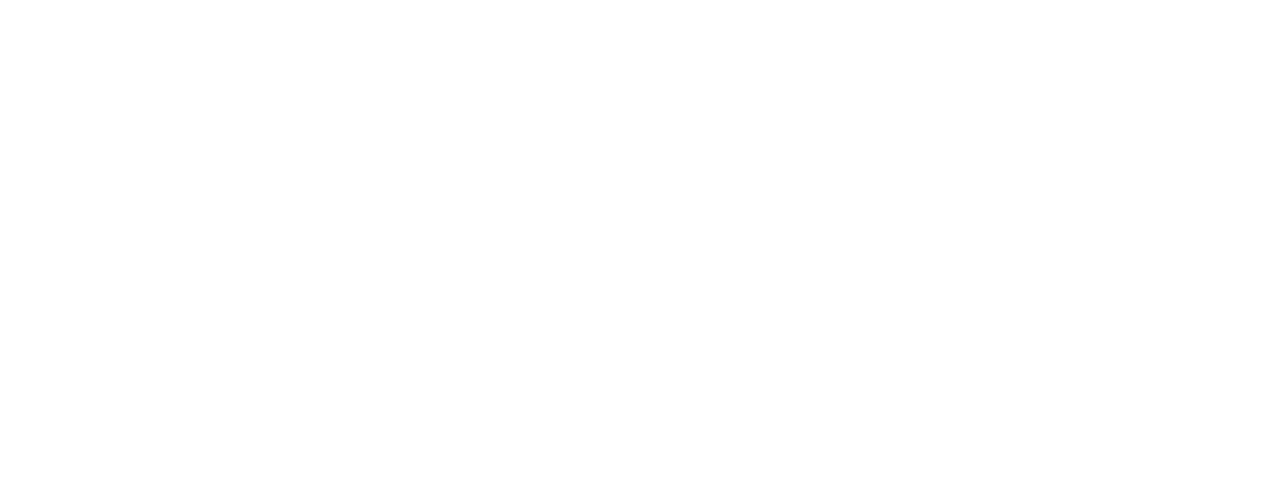
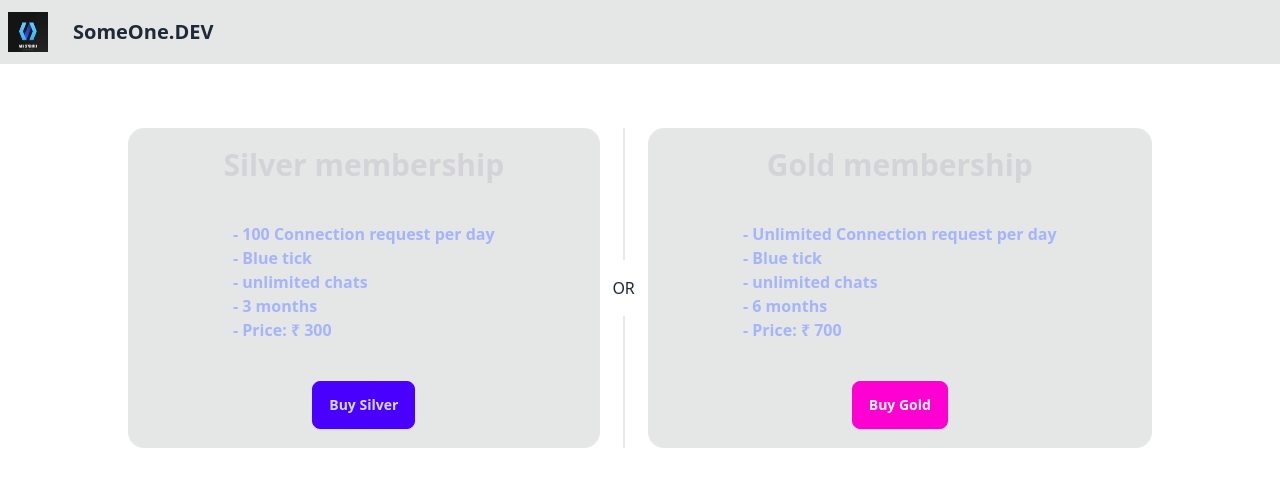
Before and after one commit to shivam9198/SomeOne.dev-frontend, a React (Vite) app: page /premium in a window 1280 px wide. Before the commit this address had no page. Shown: the top 486 px of the page. Built offline with nearby package versions, Linux system fonts and the light colour scheme; no server answers.

Commit message:
razorpay integration

```diff
--- a/index.html
+++ b/index.html
@@ -3,8 +3,9 @@
   <head>
     <meta charset="UTF-8" />
     <link rel="icon" type="image/svg+xml" href="/vite.svg" />
-    <meta name="viewport" content="width=device-width, initial-scale=1.0" />
+   <meta name="viewport" content="width=device-width, initial-scale=1.0" />
     <title>SomeOne.Dev</title>
+    <script src="https://checkout.razorpay.com/v1/checkout.js"></script>
   </head>
   <body>
     <div id="root"></div>
--- a/src/App.jsx
+++ b/src/App.jsx
@@ -8,6 +8,7 @@ import appStore from './utils/AppStore'
 import Feed from './components/Feed'
 import Connection from './components/Connection'
 import Request from './components/Request'
+import Premium from './components/Premium'
 
 function App() {
   return (
@@ -20,6 +21,7 @@ function App() {
       <Route path ='/profile' element={<Profile/>}/>      {/*this route is the child route */}
       <Route path ='/request' element={<Request/>}/>      {/*this route is the child route */}
       <Route path ='/connections' element={<Connection/>}/>      {/*this route is the child route */}
+      <Route path ='/premium' element={<Premium/>}/>      {/*this route is the child route */}
       </Route>
     </Routes>
     </BrowserRouter>
--- a/src/components/Connection.jsx
+++ b/src/components/Connection.jsx
@@ -21,11 +21,13 @@ function Connection() {
 
 useEffect(()=>{
     getConnections();
-},[])
+},[userConnections])
 if(!userConnections) return;
+if (userConnections.length === 0)
+    return <h1 className="font-bold text-3xl text-center my-10 pt-20"> No Connection Found</h1>;
   return (
-  <div className='w-full h-screen flex-col justify-items-center overflow-hidden pt-20 '>
-<h1 className='font-bold text-3xl text-center underline mb-8'> My Connections</h1>
+  <div className='w-full h-screen flex-col justify-items-center overflow-hidden pt-20 overflow-y-auto'>
+<h1 className='font-bold text-3xl text-center underline mb-8  '> My Connections</h1>
 
 {userConnections.map((connection)=>{
     const{firstName ,lastName, age, gender,bio, _id, profilePic }= connection
--- a/src/components/Navbar.jsx
+++ b/src/components/Navbar.jsx
@@ -54,6 +54,7 @@ const handleLogout = async()=>{
           </li>
           <li><Link to ="/request">Requests</Link></li>
           <li><Link to ="/connections">Connections</Link></li>
+          <li><Link to ="/premium">Premium</Link></li>
           <li><a onClick={handleLogout}>Logout</a></li>
         </ul>
       </div>
--- /dev/null
+++ b/src/components/Premium.jsx
@@ -0,0 +1,75 @@
+import React from 'react'
+import baseUrl from '../utils/BaseUrl';
+import axios from 'axios';
+
+function Premium() {
+ const handlePayment = async (type)=>{
+    try {
+      const order =   await axios.post(baseUrl+"/payment/create",{membershipType : type},{withCredentials:true});
+      console.log(order);
+
+      const{keyId, amount , currency , orderId ,notes,} = order.data;
+          // Open Razorpay Checkout
+          const options = {
+            key: keyId,
+            amount,
+            currency,
+            name: 'SomeOne.Dev',
+            description: 'Connect with other Developers',
+            order_id: orderId,
+            prefill: {
+              name: notes.firstName,
+              email: notes.email,
+
+            },
+            theme: {
+              color: '#F37254'
+            },
+          };
+
+          const rzp = new window.Razorpay(options);
+          rzp.open();
+        }
+
+
+
+    catch (error) {
+        console.log(error);
+
+    }
+}
+
+
+  return (
+<div className='m-32'>
+<div className="flex w-full flex-col lg:flex-row ">
+  <div className="card bg-base-300 rounded-box grid h-80 grow place-items-center">
+    <h1 className='font-bold text-3xl text-zinc-300'>Silver membership</h1>
+    <ul>
+        <li className='font-semibold text-indigo-300 text-md'>- 100 Connection request per day</li>
+        <li className='font-semibold text-indigo-300 text-md'>- Blue tick</li>
+        <li className='font-semibold text-indigo-300 text-md'>- unlimited chats</li>
+        <li className='font-semibold text-indigo-300 text-md'>- 3 months</li>
+        <li className='font-semibold text-indigo-300 text-md'>- Price: ₹ 300</li>
+        </ul>
+        <button className="btn btn-primary" onClick={()=>handlePayment("Silver")}>Buy Silver</button>
+  </div>
+  <div className="divider lg:divider-horizontal">OR</div>
+  <div className="card bg-base-300 rounded-box grid h-80 grow place-items-center">
+  <h1 className='font-bold text-3xl text-zinc-300'>Gold membership</h1>
+    <ul>
+        <li className='font-semibold text-indigo-300 text-md'>- Unlimited Connection request per day</li>
+        <li className='font-semibold text-indigo-300 text-md'>- Blue tick</li>
+        <li className='font-semibold text-indigo-300 text-md'>- unlimited chats</li>
+        <li className='font-semibold text-indigo-300 text-md'>- 6 months</li>
+        <li className='font-semibold text-indigo-300 text-md'>- Price: ₹ 700</li>
+        </ul>
+        <button className="btn btn-secondary" onClick={()=>handlePayment("Gold")}>Buy Gold</button>
+  </div>
+</div>
+</div>
+
+  )
+}
+
+export default Premium
--- a/src/components/Request.jsx
+++ b/src/components/Request.jsx
@@ -11,14 +11,14 @@ function Request() {
   const userRequest = async()=>{
 try {
   const res  = await axios.get(baseUrl +'/user/request/recived',{withCredentials : true});
-  dispatch((addRequest(res.data)));
+  dispatch(addRequest(res.data));
 } catch (error) {
   console.log(error);
 }
   }
-const reviewRequest = (state,_id)=>{
+const reviewRequest = async(state,_id)=>{
   try {
-    const res = axios.post(baseUrl + "/request/review/"+ state + "/" + _id , {},{withCredentials:true});
+    const res = await axios.post(baseUrl + "/request/review/"+ state + "/" + _id , {},{withCredentials:true});
      dispatch((removeRequest(_id)));
   } catch (error) {
     console.log(error);
@@ -38,6 +38,7 @@ const reviewRequest = (state,_id)=>{
 
     {requestRecived.map((request)=>{
         const{firstName ,lastName, age, gender,bio, _id, profilePic }= request.fromuserId;
+
         return(
           <div key={_id} className='w-1/2 h-25 bg-base-300 m-5 rounded-2xl  flex items-center justify-between  mb-5 '>
 
```
